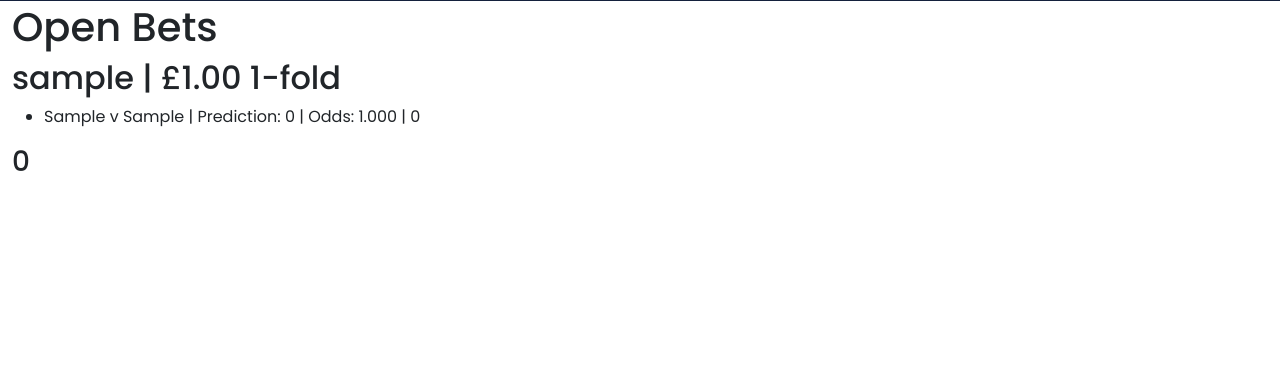
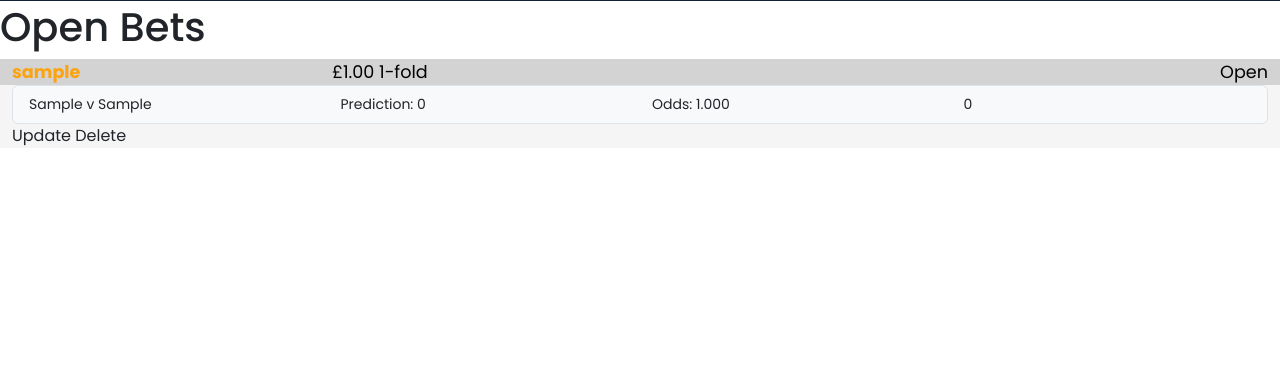
Before and after one commit to bmays9/bet-tracker, a Django app: page / in a window 1280 px wide. Shown: the part 63-433 px from the top of the page. Run offline with Django 4.2, Linux system fonts and the light colour scheme; tables that the repository leaves empty hold one stand-in row (values such as "Sample post"); some libraries are stand-ins or nearby versions.

Commit message:
css styling added to the homepage

```diff
--- a/bet/templates/bet/index.html
+++ b/bet/templates/bet/index.html
@@ -3,24 +3,94 @@
 {% block content %}
 
 <!-- content starts here -->
-<div class="container-fluid">
-    <div class="row">
+
+    <div>
         <h1>Open Bets</h1>
     </div>
 
-    {% for bet in open_bets %}
-    <h2>{{ bet.punter }} | £{{ bet.stake }} {{ bet.line_count }}-fold </h2>
-        <ul>
-        {% for line in bet.lines.all %}
-            <li>
-                {{ line.home_team }} v {{ line.away_team }} |
-                Prediction: {{ line.prediction}} | Odds: {{ line.odds }} | {{ line.status }}
-            </li>
-        {% endfor %}
-        </ul>
-    <h3>{{bet.status}}</p>
-    {% endfor %}
+    <!-- Container of all bets-->
+
+    <div class="container-fluid all-bets">
+        {% for bet in open_bets %}
+        <!-- Single Bet Box-->
+
+        <div class="row bet-box mb-3">
+            <div class="col">
+            <!-- Bet Header, wrapped in an anchor-->
+                <div class="row bet-header">
+                    <div class="col">
+                        <a data-bs-toggle="collapse" href="#collapse{{ forloop.counter }}">
+                        <div class="row align-items-start">
+                            <div class="col-3">
+                                <span class="punter">{{ bet.punter }} </span>
+                            </div>
+
+                            <div class="col">
+                                <span class="stake">£{{ bet.stake }} {{ bet.line_count }}-fold </span>
+                            </div>
+
+                            <div class="col-2 text-end">
+                                <span class="stake">Open</span>
+                            </div>
+                        </div>
+                        </a>
+                    </div>
+                </div>
+                <!-- End Of Bet Header-->
+
+                <!-- Lines and Footer-->
+                <!--<div id="collapse{{ forloop.counter }}" class="row panel-collapse collapse">
+                    <div class="col">
+                        <ul class="list-group">
+                        {% for line in bet.lines.all %}
+
+                        <li class="list-group-item bg-light">{{ line.home_team }} v {{ line.away_team }} |
+                            Prediction: {{ line.prediction}} | Odds: {{ line.odds }} | {{ line.status }}</li>
+
+                        {% endfor %}
+                        </ul>
+                    </div>
+                </div>
+            -->
+                <div id="collapse{{ forloop.counter }}" class="row panel-collapse {% if forloop.counter > 5 %}collapse{% endif %}">
+                    <div class="col">
+                        <ul class="list-group">
+                        {% for line in bet.lines.all %}
+
+                        <li class="list-group-item bg-light">
+                            <div class="row line-details">
+                                <div class="col">{{ line.home_team }} v {{ line.away_team }} </div>
+                                <div class="col">Prediction: {{ line.prediction}} </div>
+                                <div class="col">Odds: {{ line.odds }} </div>
+                                <div class="col">{{ line.status }} </div>
+                            </div>
+
+                        {% endfor %}
+                        </ul>
+                    </div>
+                </div>
+
+                <!-- End of lines -->
+
+                <!-- Buttons / Actions -->
+                <div class="row panel-footer list-group">
+                    <div class="col">Update  Delete
+                    </div>
+                </div>
+
+                <!-- End of Actions -->
+
+            </div>
+        </div>
 
 
+        {% endfor %}
+    </div>
+
+</div>
+
+
+
+      </div>
 <!-- index.html content ends here -->
 {% endblock %}
--- a/static/css/style.css
+++ b/static/css/style.css
@@ -18,15 +18,40 @@
 
 }
 
-.body-padding {
-    padding-top: 66px;
-
-}
 
 .footer {
     border-top: solid 3px #FCA311;
 }
 
+a {
+    text-decoration: none;
+}
 body {
     font-family: Poppins, sans-serif;
+    padding-top: 66px;
+
 }
+
+.bet-box {
+    background-color: #f5f5f5;
+    margin-bottom: 45px;
+}
+
+.punter {
+    font-size: 1.1rem;
+    font-weight: 800;
+    color: #FCA311;
+}
+
+.stake {
+    font-size: 1.1rem;
+    color: black;
+}
+
+.bet-header {
+    background-color: #D3D3D3;
+}
+
+.line-details {
+    font-size: 14px;
+}
--- a/templates/base.html
+++ b/templates/base.html
@@ -79,9 +79,7 @@
         </p>
     </footer>
 
-    <script src="https://cdn.jsdelivr.net/npm/bootstrap@5.0.1/dist/js/bootstrap.bundle.min.js"
-        integrity="sha384-gtEjrD/SeCtmISkJkNUaaKMoLD0//ElJ19smozuHV6z3Iehds+3Ulb9Bn9Plx0x4" crossorigin="anonymous">
-        </script>
+    <script src="https://cdn.jsdelivr.net/npm/bootstrap@5.3.3/dist/js/bootstrap.bundle.min.js" integrity="sha384-YvpcrYf0tY3lHB60NNkmXc5s9fDVZLESaAA55NDzOxhy9GkcIdslK1eN7N6jIeHz" crossorigin="anonymous"></script>
 </body>
 
 </html>
```
